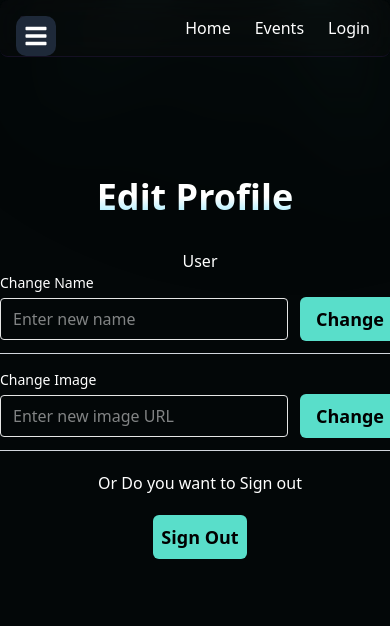
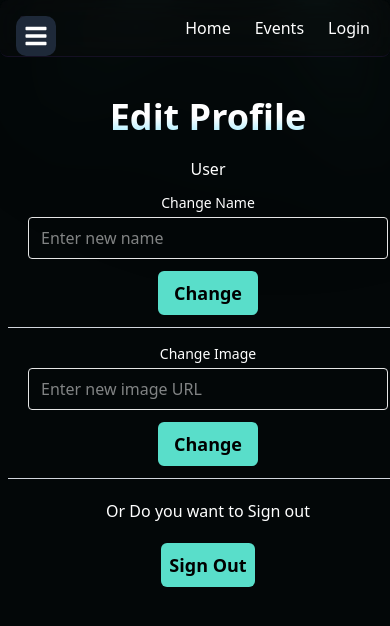
Before and after one commit to MohanadX/Lorial, a Next.js app: page /user/1 in a window 390 px wide. Shown: the top 626 px of the page. Built offline with nearby package versions, Linux system fonts and the light colour scheme; no server answers; what imagekit would draw is missing.

Commit message:
make the design more responsive on mobiles

```diff
--- a/app/(root)/user/[id]/layout.tsx
+++ b/app/(root)/user/[id]/layout.tsx
@@ -13,7 +13,7 @@ export default function DashboardLayout({
 	return (
 		<div className="flex min-h-screen">
 			<Sidebar />
-			<main className="flex-1 md:p-6">{children}</main>
+			<section className="flex-1 md:p-6">{children}</section>
 		</div>
 	);
 }
--- a/app/(root)/user/[id]/page.tsx
+++ b/app/(root)/user/[id]/page.tsx
@@ -6,7 +6,7 @@ import Form from "next/form";
 export default async function UserPage() {
 	const session = await auth();
 	return (
-		<main className="max-w‑2xl max-md:max-w-xl text-center md:p-6">
+		<div className="max-w‑2xl max-md:max-w-xl text-center md:p-6">
 			<h1 className="text‑2xl text-center font‑bold mb‑4">Edit Profile</h1>
 			{/* 3 inputs for changing user data */}
 			<div className="mx-auto w-100 mt-5">
@@ -29,6 +29,6 @@ export default async function UserPage() {
 					</button>
 				</Form>
 			</div>
-		</main>
+		</div>
 	);
 }
--- a/app/globals.css
+++ b/app/globals.css
@@ -116,7 +116,7 @@
 	}
 
 	main {
-		@apply mx-auto container flex flex-col sm:px-2 md:px-5 py-10;
+		@apply mx-auto container flex flex-col px-2 md:px-5 py-10;
 	}
 
 	h1 {
--- a/app/layout.tsx
+++ b/app/layout.tsx
@@ -105,7 +105,7 @@ export default function RootLayout({
 	return (
 		<html lang="en">
 			<body
-				className={`${SchibstedGrotesk.variable} ${MartianMono.variable} min-h-screen antialiased`}
+				className={`${SchibstedGrotesk.variable} ${MartianMono.variable} min-h-screen w-full antialiased`}
 			>
 				<Suspense fallback={<Loader type="navbar" />}>
 					<Navbar />
--- a/components/EditProfileInput.tsx
+++ b/components/EditProfileInput.tsx
@@ -45,16 +45,16 @@ const EditProfileInput = ({ dataType }: { dataType: "name" | "image" }) => {
 	return (
 		<form
 			action={formAction}
-			className="flex gap-2 items-end border-b border-gray-300 pb-3 mb-4"
+			className="flex gap-2 items-end border-b mt-3 border-gray-300 pb-3 mb-4"
 		>
 			<div className="flex-1">
 				<label
 					htmlFor={dataType}
-					className="block text-sm font-medium text-left capitalize mb-1"
+					className="block text-sm font-medium md:text-left text-center  capitalize mb-1"
 				>
 					Change {dataType}
 				</label>
-				<div className="flex gap-3 items-center">
+				<div className="flex gap-3 max-md:flex-wrap max-md: justify-center items-center">
 					<input
 						type="text"
 						id={dataType}
@@ -62,7 +62,7 @@ const EditProfileInput = ({ dataType }: { dataType: "name" | "image" }) => {
 						placeholder={
 							dataType === "image" ? "Enter new image URL" : "Enter new name"
 						}
-						className="block w-full border px-3 py-2 rounded focus:ring focus:ring-blue-400"
+						className="block md:basis-full basis-[90%] border px-3 py-2 rounded focus:ring focus:ring-blue-400"
 						value={editedValue}
 						onChange={(e) => setEditedValue(e.target.value)}
 						required
```
